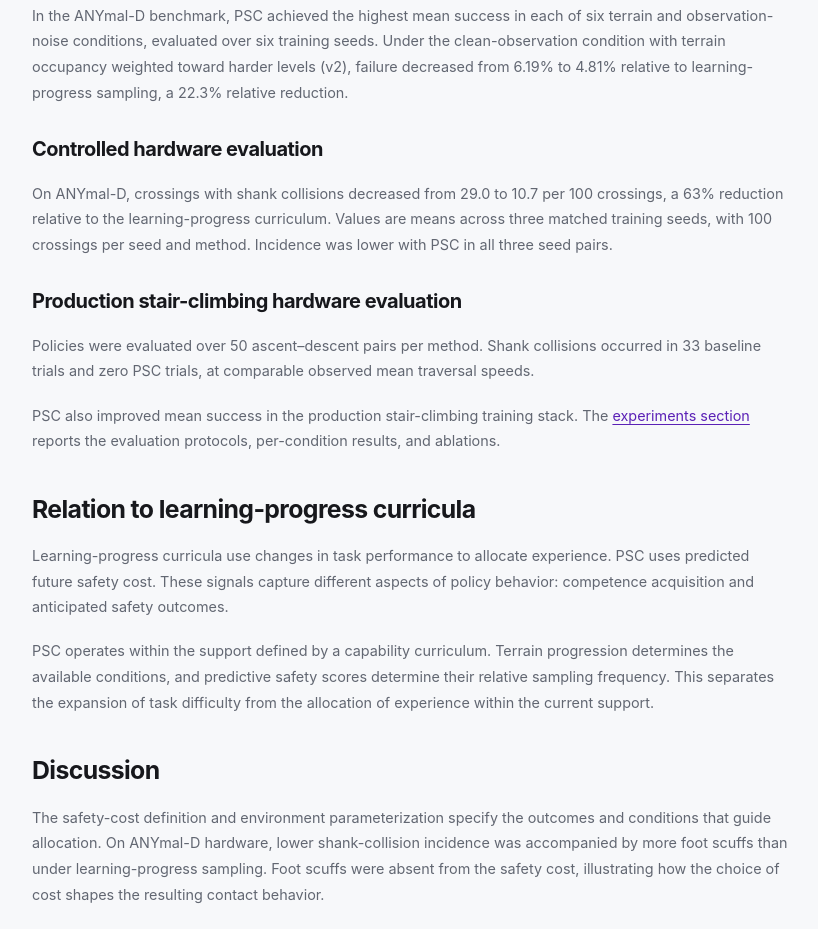
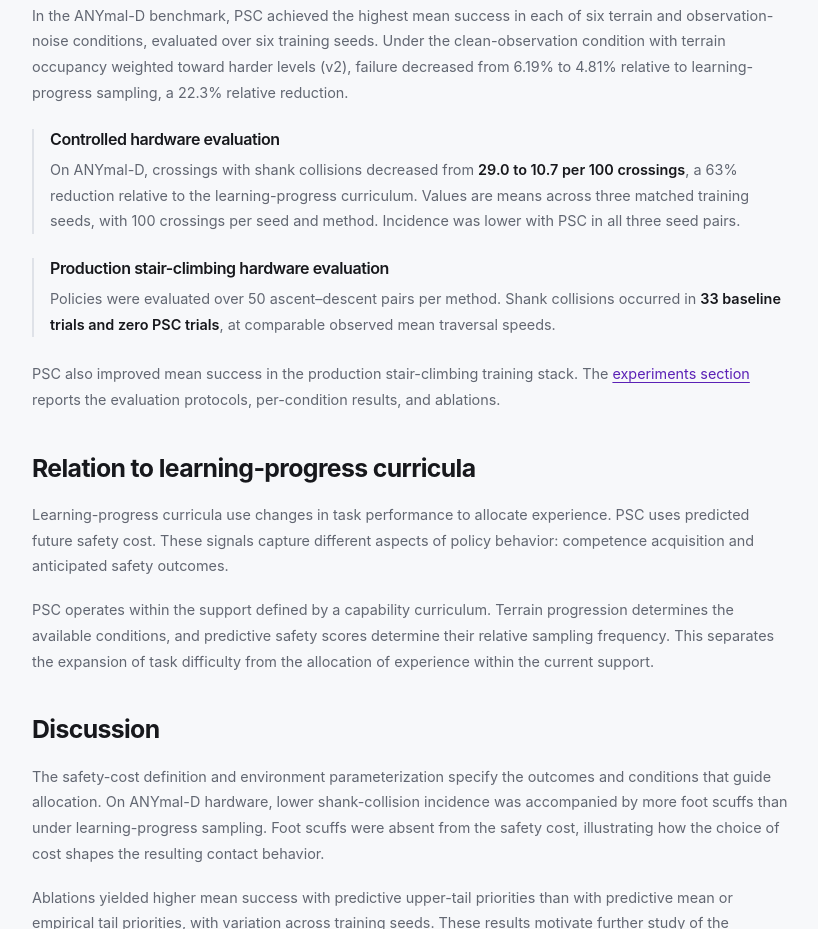
Before and after one commit to iov9000/iov9000.github.io, an Astro site: page /project/quadruped-locomotion in a window 1280 px wide. Shown: the part 1974-2903 px from the top of the page, without its empty margins (228-1046 px from the left). Built offline with nearby package versions, Linux system fonts and the light colour scheme; Astro itself is replaced by a stand-in of ours.

Commit message:
subtle highlights

```diff
--- a/content/project/quadruped-locomotion/index.md
+++ b/content/project/quadruped-locomotion/index.md
@@ -51,13 +51,15 @@ Controlled simulation experiments matched policy architecture, reward, and inter
 
 In the ANYmal-D benchmark, PSC achieved the highest mean success in each of six terrain and observation-noise conditions, evaluated over six training seeds. Under the clean-observation condition with terrain occupancy weighted toward harder levels (v2), failure decreased from 6.19% to 4.81% relative to learning-progress sampling, a 22.3% relative reduction.
 
-### Controlled hardware evaluation
+<section class="psc-result" aria-labelledby="psc-controlled-hardware">
+  <h3 id="psc-controlled-hardware">Controlled hardware evaluation</h3>
+  <p>On ANYmal-D, crossings with shank collisions decreased from <strong>29.0 to 10.7 per 100 crossings</strong>, a 63% reduction relative to the learning-progress curriculum. Values are means across three matched training seeds, with 100 crossings per seed and method. Incidence was lower with PSC in all three seed pairs.</p>
+</section>
 
-On ANYmal-D, crossings with shank collisions decreased from 29.0 to 10.7 per 100 crossings, a 63% reduction relative to the learning-progress curriculum. Values are means across three matched training seeds, with 100 crossings per seed and method. Incidence was lower with PSC in all three seed pairs.
-
-### Production stair-climbing hardware evaluation
-
-Policies were evaluated over 50 ascent–descent pairs per method. Shank collisions occurred in 33 baseline trials and zero PSC trials, at comparable observed mean traversal speeds.
+<section class="psc-result" aria-labelledby="psc-production-validation">
+  <h3 id="psc-production-validation">Production stair-climbing hardware evaluation</h3>
+  <p>Policies were evaluated over 50 ascent–descent pairs per method. Shank collisions occurred in <strong>33 baseline trials and zero PSC trials</strong>, at comparable observed mean traversal speeds.</p>
+</section>
 
 PSC also improved mean success in the production stair-climbing training stack. The [experiments section](https://arxiv.org/html/2609.37070v1#S3) reports the evaluation protocols, per-condition results, and ablations.
 
--- a/src/styles/global.css
+++ b/src/styles/global.css
@@ -335,6 +335,10 @@ button, input { font: inherit; }
 .prose a { color: var(--accent-strong); text-decoration: underline; text-underline-offset: .2em; }
 .prose strong { color: var(--text); }
 .prose blockquote { padding-left: 1rem; border-left: 3px solid var(--accent); }
+.psc-result { margin: 1.5rem 0; padding-left: 1rem; border-left: 2px solid var(--border); }
+.psc-result h3 { margin: 0 0 .5rem; font-size: 1rem; font-weight: 600; }
+.psc-result p { margin: 0; }
+.psc-result strong { font-weight: 600; }
 .research-figure { margin: 1.75rem 0; }
 .research-figure > a { display: block; }
 .research-figure img { width: 100%; border: 1px solid var(--border); border-radius: .65rem; background: #fff; }
```
